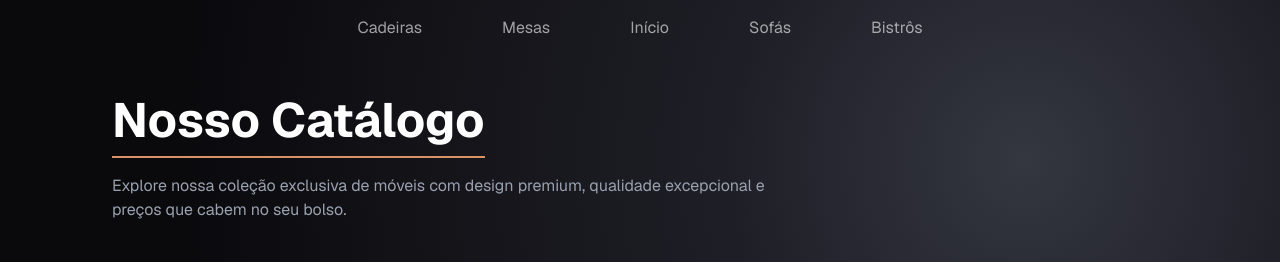
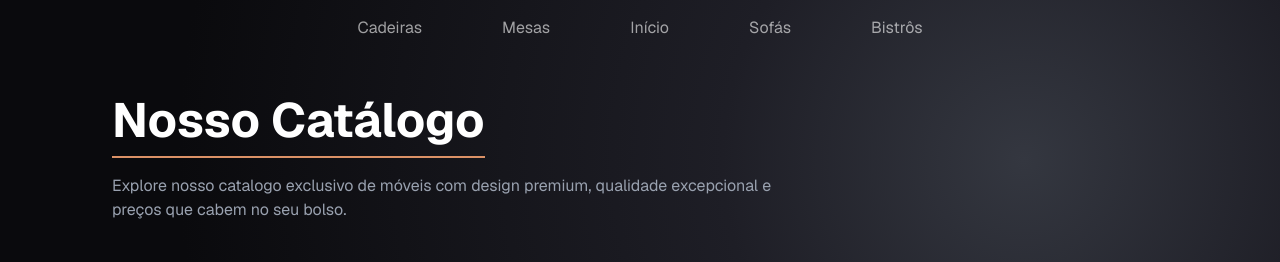
Before and after one commit to KkauDev/catalogo-moveleiro, a Next.js app: page /produtos in a window 1280 px wide. Shown: the top 262 px of the page. Built offline with nearby package versions, Linux system fonts and the light colour scheme.

Commit message:
essa e a certa

```diff
--- a/src/app/produtos/page.tsx
+++ b/src/app/produtos/page.tsx
@@ -31,7 +31,7 @@ export default function ConjuntosPage() {
           Nosso Catálogo
         </h1>
         <p className="text-gray-400 mt-4 max-w-2xl">
-          Explore nossa coleção exclusiva de móveis com design premium,
+          Explore nosso catalogo exclusivo de móveis com design premium,
           qualidade excepcional e preços que cabem no seu bolso.
         </p>
       </div>
```
Also changed, not shown: 1 other file (tests, documents, lock files or other folders).
